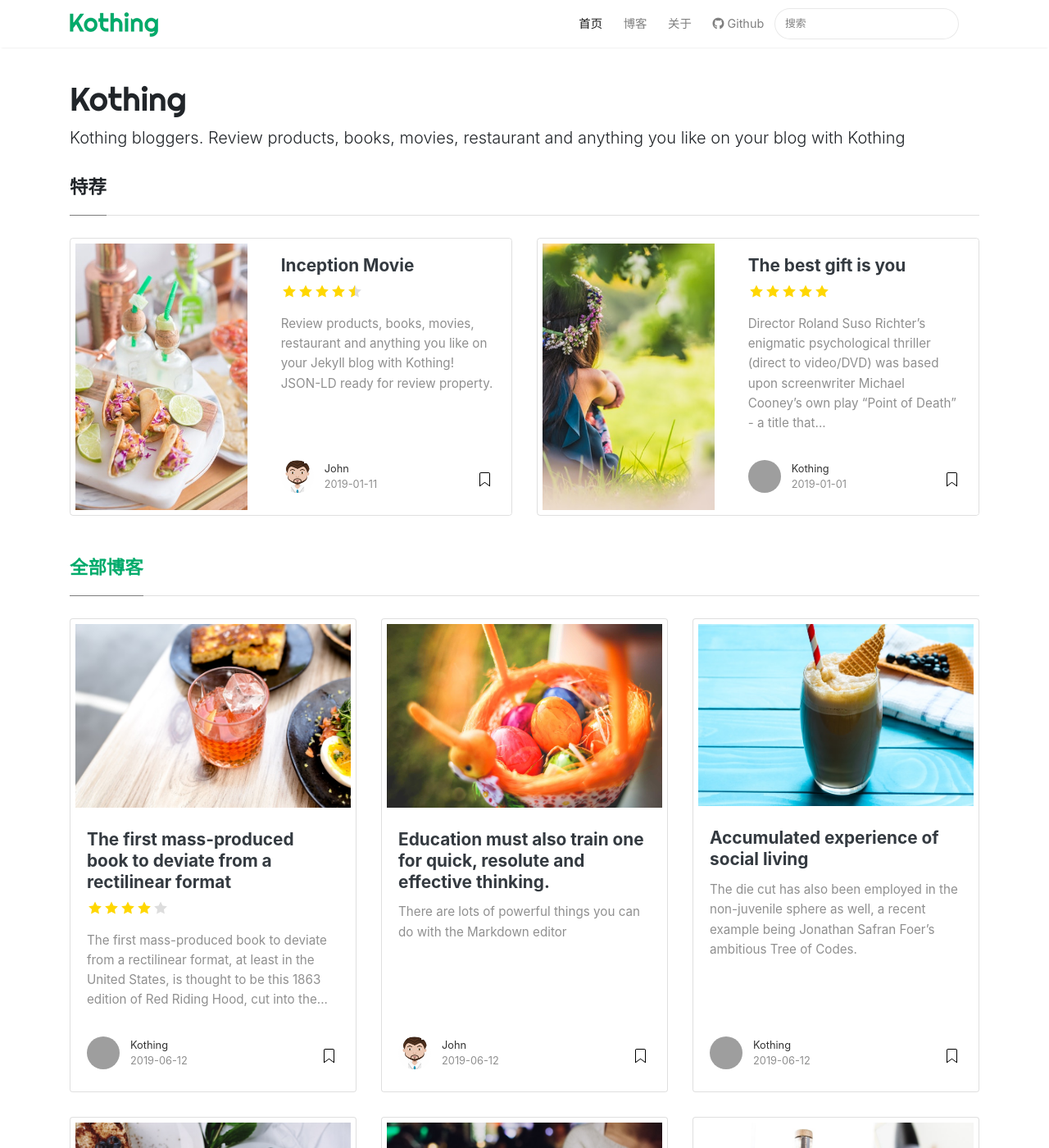
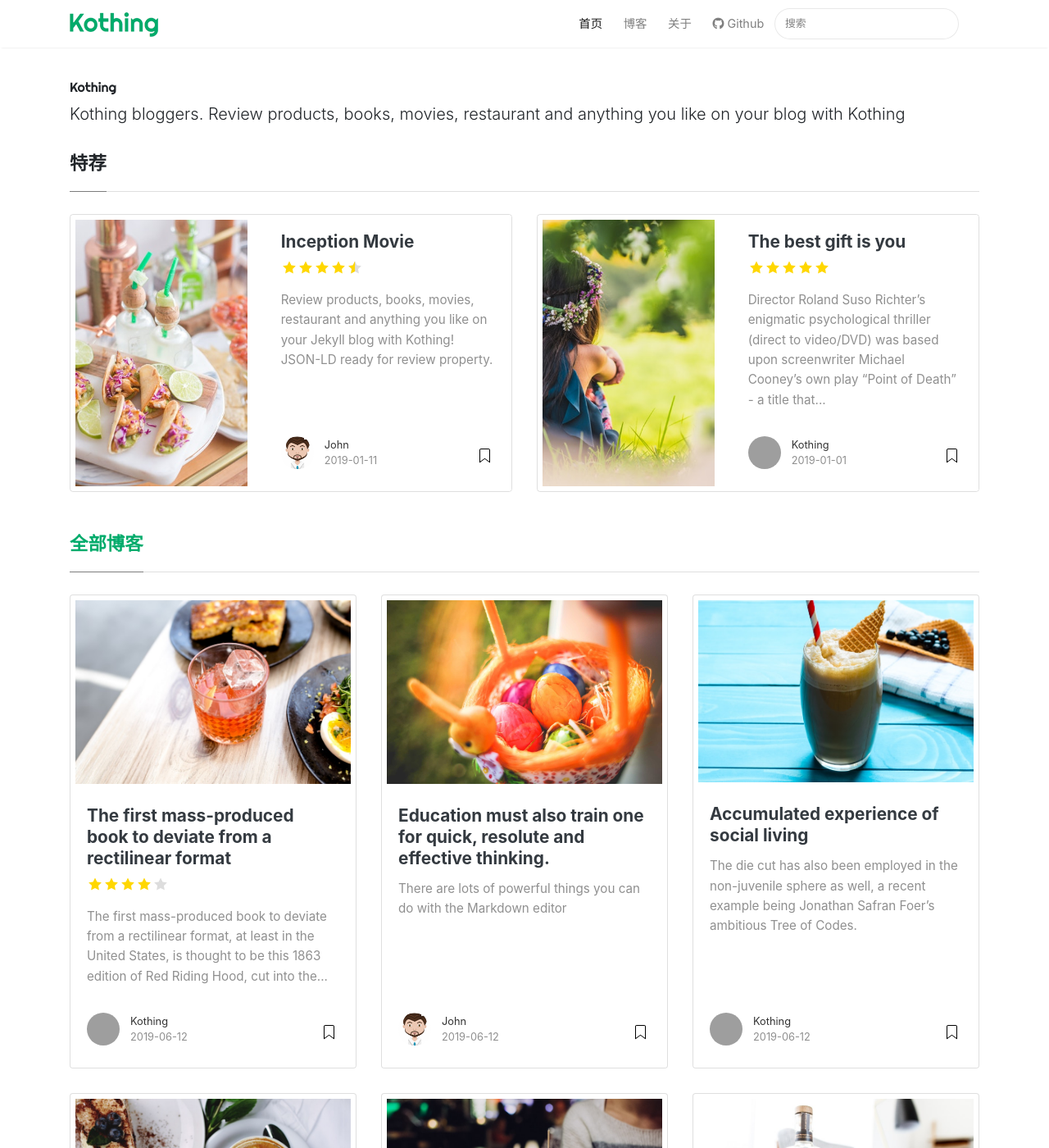
Before and after one commit to kothing/kothing.github.io, a Jekyll site: the page built from index.html, in a window 1280 px wide and 1400 px high. Shown: the whole window at 82% size. Built offline with Jekyll 4.4.1, drawn with Linux system fonts in a browser that asks for light colours; nearby versions of some CDN libraries; the list of posts is cut into pages by our own code; grey boxes are pictures that could not be loaded.

Commit message:
Update screen.css

```diff
--- a/assets/css/screen.css
+++ b/assets/css/screen.css
@@ -6,8 +6,23 @@
     html { font-size:18px; } /* Increase the font size on higher resolutions */
     .container {max-width:80%;}
 }
-.mainheading {
-    padding: 1rem 0rem;
+.h1, h1 {
+    font-size: inherit;
+}
+.h2, h2 {
+    font-size: inherit;
+}
+.h3, h3 {
+    font-size: inherit;
+}
+.h4, h4 {
+    font-size: inherit;
+}
+.h5, h5 {
+    font-size: inherit;
+}
+.h6, h6 {
+    font-size: inherit;
 }
 
 a {
@@ -34,6 +49,10 @@
     line-height: 1.6;
     color: #333;
     margin-bottom: 0;
+}
+
+.mainheading {
+    padding: 1rem 0rem;
 }
 
 .mediumnavigation {
```
